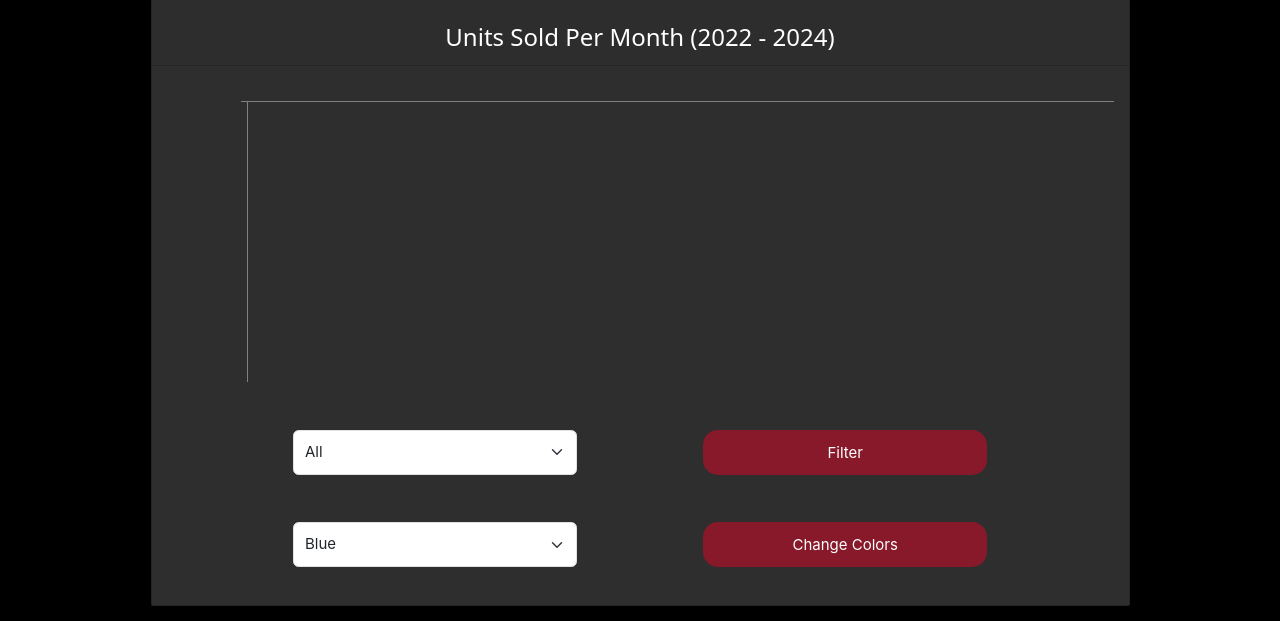
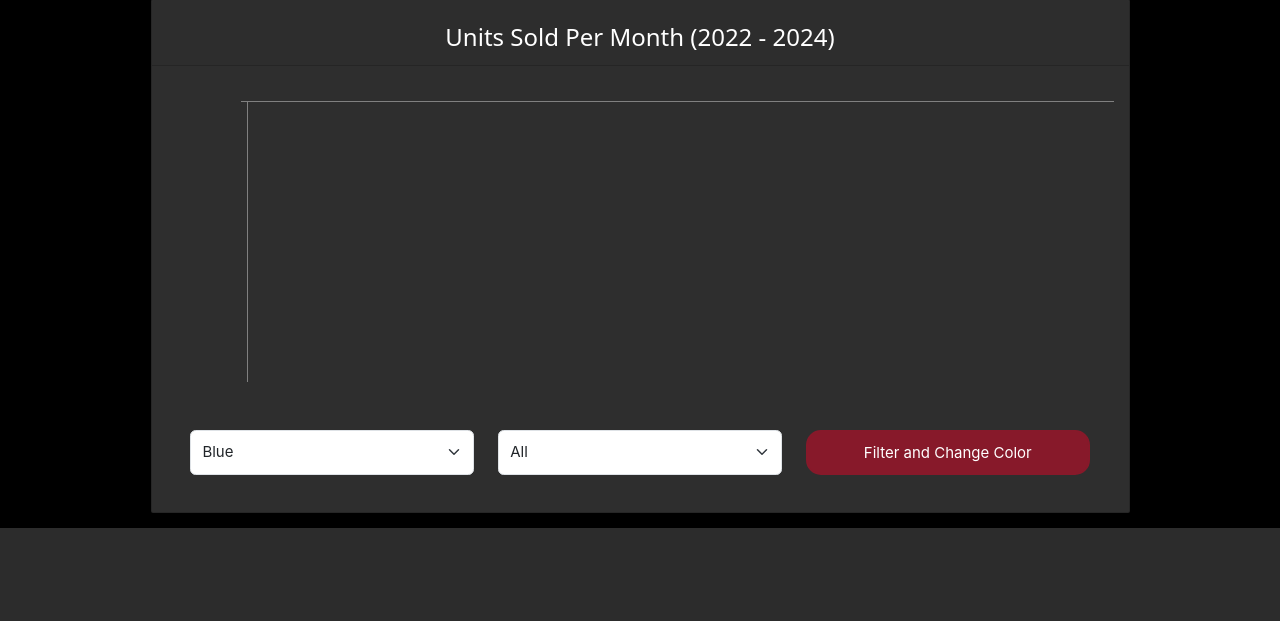
Before and after one commit to aniketadhikari/capstone, a PHP site: page /dashboard.php in a window 1280 px wide. Shown: the part 1145-1766 px from the top of the page. After the commit the page ends 1673 px from the top, so only its background shows below. Run offline with PHP 8.4, Linux system fonts and the light colour scheme; the visitor is signed in with stand-in values (Sample User, id 1); data that the repository does not hold is empty; some libraries are stand-ins or nearby versions.

Commit message:
Consolidate color and filter option from uspm

```diff
--- a/visualizations/unitsSoldPerMonth.php
+++ b/visualizations/unitsSoldPerMonth.php
@@ -4,13 +4,15 @@ $year_select = "SELECT DISTINCT MERCHANDISING_YEAR as unique_year FROM KPI";
 $year_result = mysqli_query($conn, $year_select);
 $unique_years = mysqli_fetch_all($year_result, MYSQLI_ASSOC);
 mysqli_free_result($year_result);
-
+$uspm_color_mode = $_GET['uspm_color'];
+$uspm_color = 'blue';
 if (isset($_GET['submit'])) {
     if ($_GET['selected_year'] == 'IS NOT NULL') {
         $selected_year = 'IS NOT NULL';
     } else {
         $selected_year = '=' . '' . $_GET['selected_year'] . '';
     }
+    $uspm_color = $uspm_color_mode;
 }
 
 
@@ -39,12 +41,6 @@ foreach ($kpis as $kpi) {
     );
 }
 $data_json = json_encode($data);
-
-$uspm_color_mode = $_GET['uspm_color'];
-$uspm_color = 'blue';
-if (isset($_GET['change_uspm_color'])) {
-    $uspm_color = $uspm_color_mode;
-}
 
 ?>
 
@@ -194,19 +190,6 @@ if (isset($_GET['change_uspm_color'])) {
 </script>
 <form action="" method="get">
     <div class="dropdown" style="display: flex; justify-content: space-evenly; margin-top: 5%">
-        <select class="form-select" aria-label="Default select example" name="selected_year" style="width: 30%">
-            <option value="IS NOT NULL">All</option>
-            <?php foreach ($unique_years as $u_year) { ?>
-                <option value="<?php echo $u_year['unique_year']; ?>"><?php echo $u_year['unique_year']; ?></option>
-            <?php } ?>
-        </select>
-        <button class="filter-btn" type="submit" name="submit">
-            Filter
-        </button>
-    </div>
-</form>
-<form action="" method="get">
-    <div class="dropdown" style="display: flex; justify-content: space-evenly; margin-top: 5%">
         <select class="form-select" aria-label="Default select example" name="uspm_color" style="width: 30%">
             <option value="blue">Blue</option>
             <option value="red">Red</option>
@@ -222,8 +205,16 @@ if (isset($_GET['change_uspm_color'])) {
             <option value="teal">Teal</option>
             <option value="aqua">Aqua</option>
         </select>
-        <button class="filter-btn" type="submit" name="change_uspm_color">
-            Change Colors
+        <select class="form-select" aria-label="Default select example" name="selected_year" style="width: 30%">
+            <option value="IS NOT NULL">All</option>
+            <?php foreach ($unique_years as $u_year) { ?>
+                <option value="<?php echo $u_year['unique_year']; ?>"><?php echo $u_year['unique_year']; ?></option>
+            <?php } ?>
+        </select>
+        <button class="filter-btn" type="submit" name="submit">
+            Filter and Change Color
         </button>
     </div>
 </form>
+<form action="" method="get">
+</form>
```
